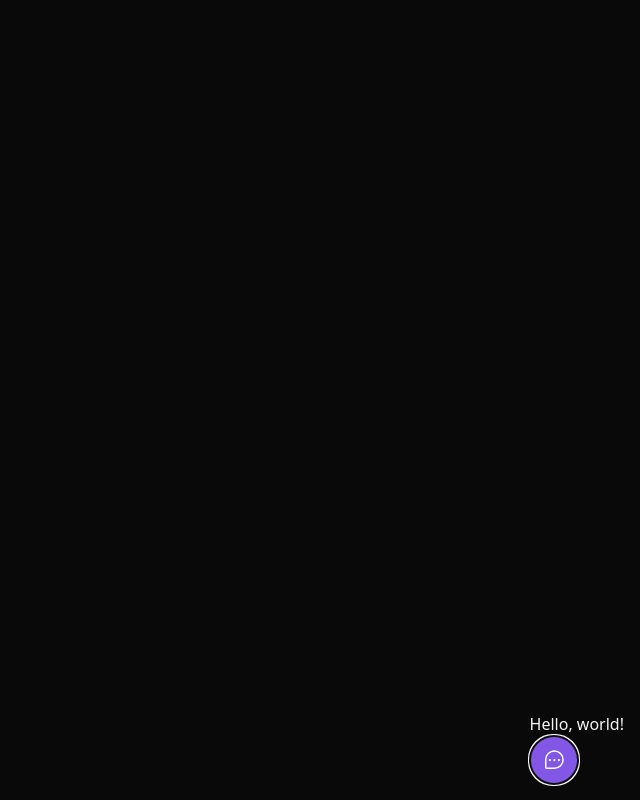
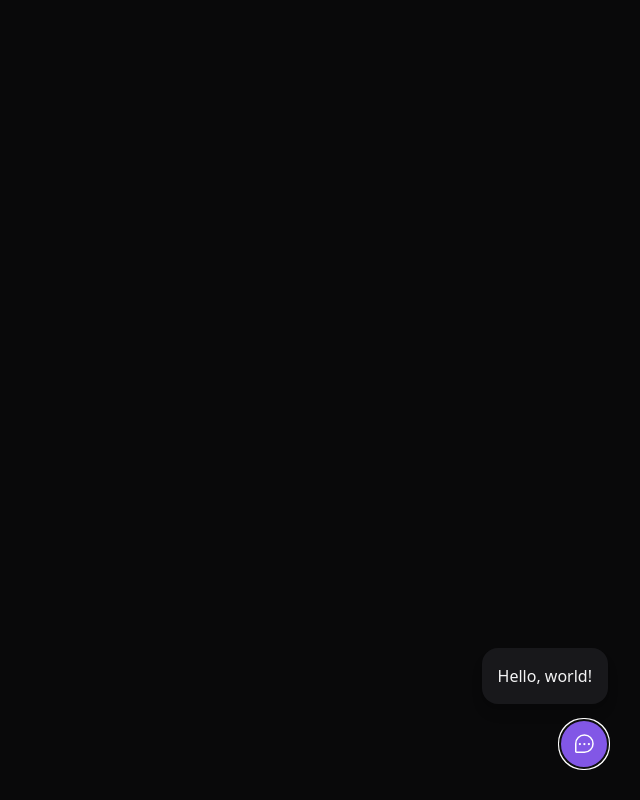
Before and after one commit to lucianakyoko/NLW-Return, a React (Vite) app in the folder Feedget/web/: page / in a window 1280 px wide. Both pictures are taken after a click on the button "Feedback". Shown: the whole page, without its empty margins (640-1280 px from the left). Built offline with nearby package versions, Linux system fonts and the light colour scheme.

Commit message:
feat(Feedget/web): Stage 2 - create WidgetForm initial structure

```diff
--- a/Feedget/web/src/components/Widget.tsx
+++ b/Feedget/web/src/components/Widget.tsx
@@ -1,10 +1,13 @@
 import { ChatTeardropDots } from 'phosphor-react';
 import { Popover } from '@headlessui/react';
+import { WidgetForm } from './WidgetForm';
 
 export function Widget() {
   return (
-    <Popover className='absolute bottom-4 right-4'>
-      <Popover.Panel>Hello, world!</Popover.Panel>
+    <Popover className='absolute bottom-4 right-4 md:bottom-8 md:right-8 flex flex-col items-end'>
+      <Popover.Panel>
+        <WidgetForm />
+      </Popover.Panel>
 
       <Popover.Button className='bg-brand-500 rounded-full px-3 h-12 text-white flex items-center group'>
         <ChatTeardropDots className='w-6 h-6'/>
--- /dev/null
+++ b/Feedget/web/src/components/WidgetForm.tsx
@@ -0,0 +1,8 @@
+
+export function WidgetForm() {
+  return (
+    <div className="bg-zinc-900 p-4 relative rounded-2xl mb-4 flex flex-col items-center shadow-lg w-[calc(100vw-2rem)] md:w-auto">
+      Hello, world!
+    </div>
+  )
+}
```
